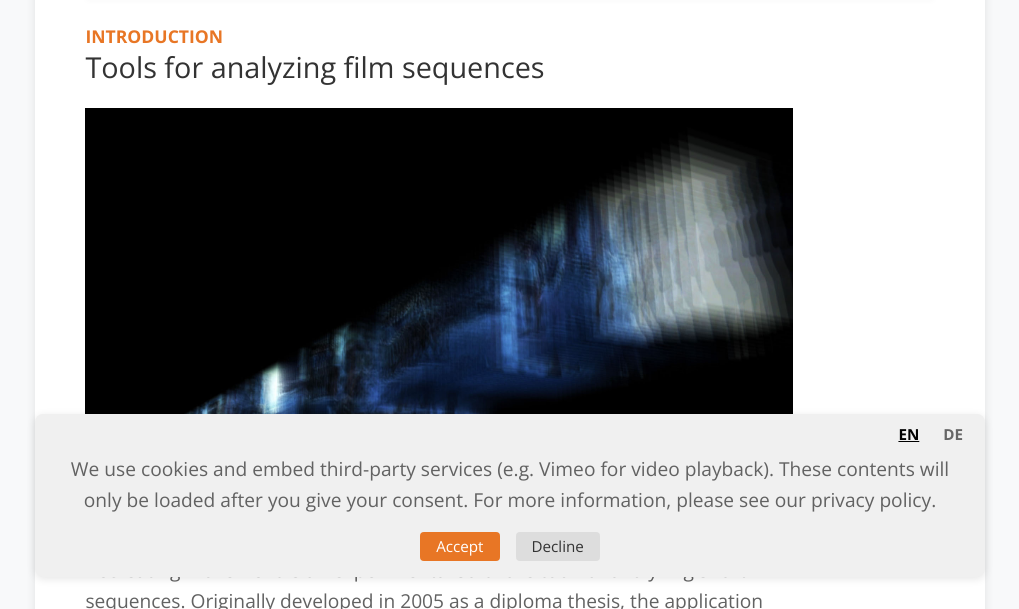
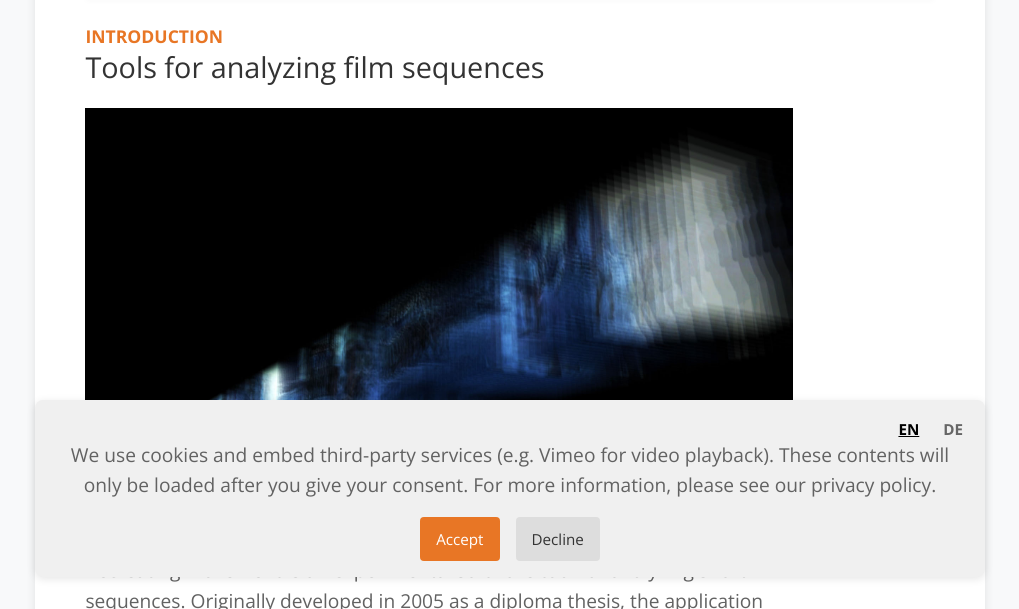
Before and after one commit to mattorwer/recreating-movement, a plain HTML site: page index.html in a window 1280 px wide. Shown: the part 191-800 px from the top of the page, without its empty margins (130-1149 px from the left). Drawn offline with nearby package versions, Linux system fonts and the light colour scheme.

Commit message:
update_08_08

```diff
--- a/style.css
+++ b/style.css
@@ -1,6 +1,45 @@
 :root {
     --accent-orange: #e87625;
+
+    /* Design tokens */
+    --rm-space-1: 0.25rem;
+    --rm-space-2: 0.5rem;
+    --rm-space-3: 0.75rem;
+    --rm-space-4: 1rem;
+    --rm-space-5: 1.5rem;
+    --rm-space-6: 2rem;
+    --rm-radius: 0.5rem;
+    --rm-shadow-1: 0 4px 10px rgba(0, 0, 0, 0.1);
+    --rm-focus: 2px solid var(--accent-orange, #e87625);
 }
+
+/* ===== Base performance & accessibility helpers ===== */
+
+/* Reduced motion */
+@media (prefers-reduced-motion: reduce) {
+    * { animation: none !important; transition: none !important; scroll-behavior: auto !important; }
+}
+
+/* Media defaults */
+img, picture, video, canvas, svg { display: block; max-width: 100%; height: auto; }
+
+/* Focus styles */
+:focus-visible { outline: var(--rm-focus); outline-offset: 2px; }
+
+/* Visually hidden utilities */
+.visually-hidden { position: absolute !important; width: 1px; height: 1px; padding: 0; margin: -1px; overflow: hidden; clip: rect(0,0,0,0); white-space: nowrap; border: 0; }
+.visually-hidden-focusable:not(:focus):not(:focus-within) { position: absolute !important; width: 1px; height: 1px; padding: 0; margin: -1px; overflow: hidden; clip: rect(0,0,0,0); white-space: nowrap; border: 0; }
+
+/* Skip link styling (pairs with .skip-link in HTML) */
+.skip-link { position: absolute; left: -9999px; width: 1px; height: 1px; overflow: hidden; }
+.skip-link:focus { position: static; padding: var(--rm-space-3) var(--rm-space-4); background: #000; color: #fff; border-radius: var(--rm-radius); z-index: 10000; }
+
+/* Touch target */
+.btn, [role="button"], button, input[type="button"], input[type="submit"] { min-height: 44px; }
+
+
+
+
 
 
 /* open-sans-300 - latin */
@@ -154,8 +193,6 @@ section {
     /*PRIORITY! Abstand cont zu browser*/
     margin-top: clamp(0.5rem, 2.5vw, 2rem);
     background-color: white;
-    padding-left: 4rem;
-    padding-right: 4rem;
     padding-right: clamp(0.8rem, 3vw, 2.5rem);
     padding-left: clamp(0.8rem, 3vw, 2.5rem);
     box-shadow: 0 4px 10px rgba(0, 0, 0, 0.1);
```
